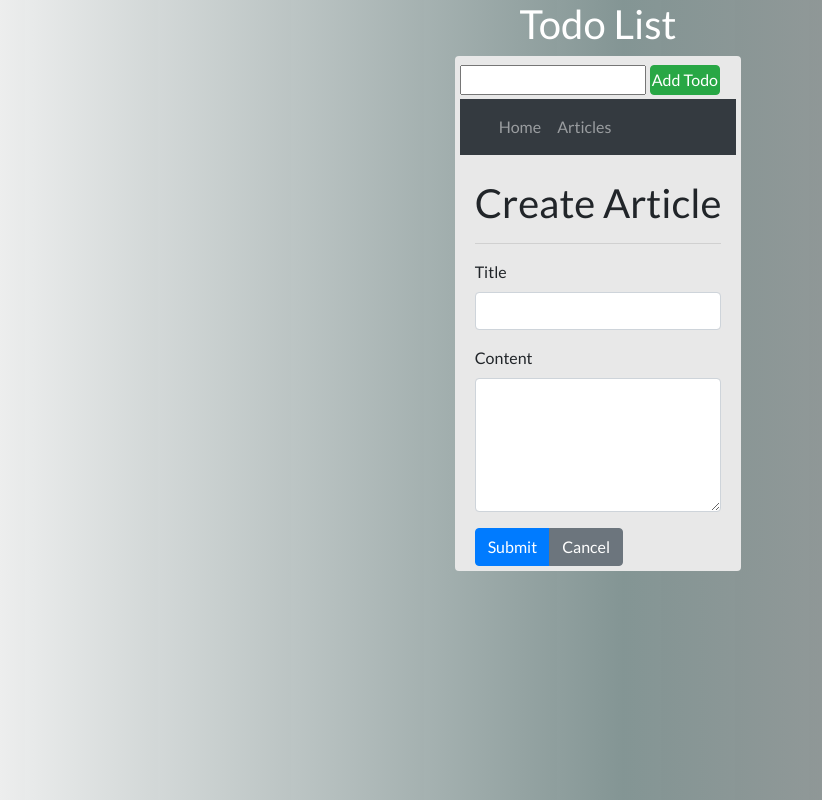
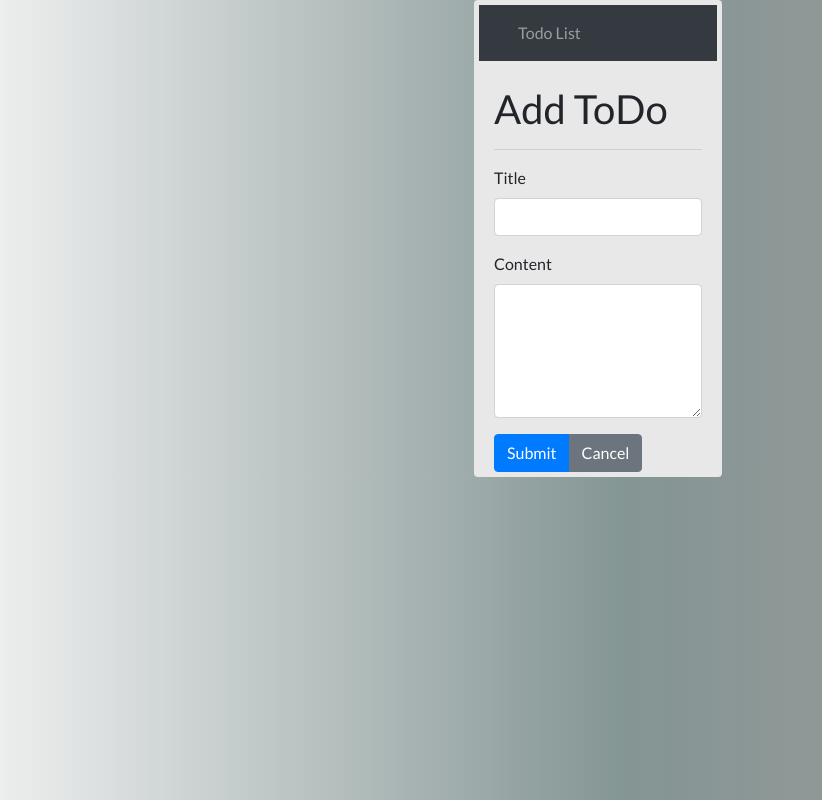
Before and after one commit to rachelsmantra/todolist, a React (Create React App) app: page /articles/new in a window 1280 px wide. Shown: the whole page, without its empty margins (42-864 px from the left). Built offline with nearby package versions, Linux system fonts and the light colour scheme.

Commit message:
commit before adding weather app

```diff
--- a/src/App.css
+++ b/src/App.css
@@ -49,10 +49,14 @@ body {
 }
 
 .add-btn {
-  padding: 2px 1px;
+  padding: 2px 2px;
   margin: 4px;
 }
 
 .todo {
   font-size: 15px;
 }
+
+.todo-item-links a {
+  color: rgb(13, 37, 114);
+}
--- a/src/App.js
+++ b/src/App.js
@@ -1,7 +1,7 @@
 import React, { useState } from "react";
 import Todo from "./components/Todo/todo";
 import TodoForm from "./components/Todoform/todo-form";
-import "./App.css";
+import "./app.css";
 import {
   BrowserRouter as Router,
   Route,
@@ -37,20 +37,7 @@ function App() {
   return (
     <div className="App">
       <div className="d-flex flex-column align-items-center">
-        <div className="header">
-          <h1>Todo List</h1>
-        </div>
         <div className="todo-list">
-          {todos.map((todo, index) => (
-            <Todo
-              key={index}
-              index={index}
-              todo={todo}
-              completeTodo={completeTodo}
-              removeTodo={removeTodo}
-            />
-          ))}
-          <TodoForm addTodo={addTodo} />
           <div className="App">
             <Router>
               <Navigation />
@@ -71,18 +58,13 @@ function Navigation() {
       <div className="container">
         <ul className="navbar-nav mr-auto">
           <li className="nav-item">
-            <NavLink exact className="nav-link" activeClassName="active" to="/">
-              Home
-            </NavLink>
-          </li>
-          <li className="nav-item">
             <NavLink
               exact
               className="nav-link"
               activeClassName="active"
               to="/articles"
             >
-              Articles
+              Todo List
             </NavLink>
           </li>
         </ul>
--- a/src/Components/articles/ArticleAdd.js
+++ b/src/Components/articles/ArticleAdd.js
@@ -29,7 +29,7 @@ function ArticleAdd(props) {
 
   return (
     <div>
-      <h1>Create Article</h1>
+      <h1>Add ToDo</h1>
       <hr />
       <form onSubmit={handleSubmit}>
         <div className="form-group">
--- a/src/Components/articles/ArticleInfo.js
+++ b/src/Components/articles/ArticleInfo.js
@@ -34,7 +34,7 @@ function ArticleInfo(props) {
   return (
     <div>
       <h2>{article.title}</h2>
-      <small>_id: {article._id}</small>
+
       <p>{article.content}</p>
       <div className="btn-group">
         <Link to={`/articles/${article._id}/edit`} className="btn btn-primary">
--- a/src/Components/articles/ArticleList.js
+++ b/src/Components/articles/ArticleList.js
@@ -1,6 +1,7 @@
 import React, { useState, useEffect } from "react";
 import axios from "axios";
 import { Link } from "react-router-dom";
+import "../../app.css";
 
 function ArticleList() {
   const [articles, setArticles] = useState([]);
@@ -19,20 +20,23 @@ function ArticleList() {
 
   return (
     <div>
-      <h2>
-        Articles
-        <Link to="/articles/new" className="btn btn-primary float-right">
-          Create Article
+      <h4>
+        What do you need to do?
+        <Link
+          to="/articles/new"
+          className="btn btn-success add-btn float-right"
+        >
+          Add todo
         </Link>
-      </h2>
+      </h4>
       <hr />
       {articles.map(article => {
         return (
           <div key={article._id}>
-            <h4>
+            <h4 className="todo-item-links">
               <Link to={`/articles/${article._id}`}>{article.title}</Link>
             </h4>
-            <small>_id: {article._id}</small>
+
             <hr />
           </div>
         );
```
